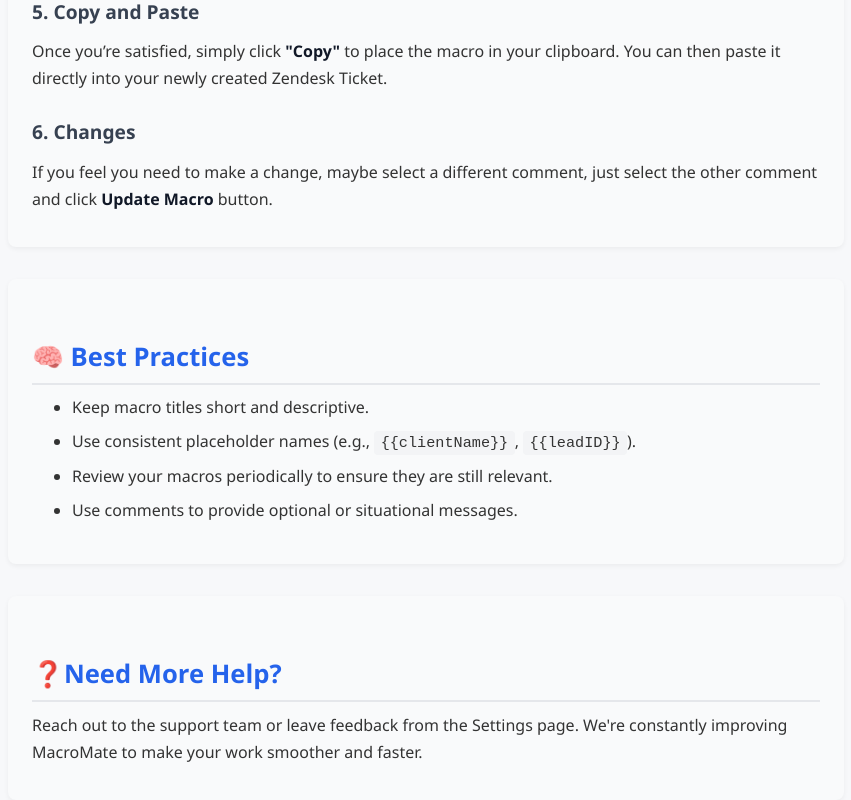
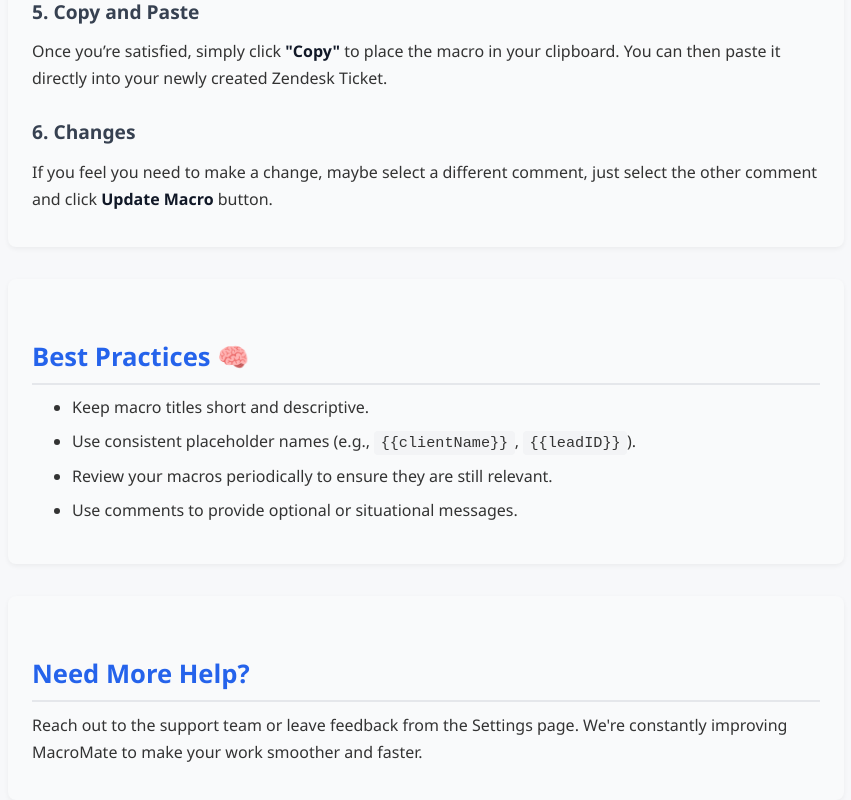
Before and after one commit to JOHNINDAKWA/macromate-dashboard, a React (Vite) app: page /help in a window 1280 px wide. Shown: the part 3674-4474 px from the top of the page, without its empty margins (364-1215 px from the left). Built offline with nearby package versions, Linux system fonts and the light colour scheme.

Commit message:
Added the Help Page

```diff
--- a/src/pages/Help/Help.jsx
+++ b/src/pages/Help/Help.jsx
@@ -300,7 +300,7 @@ const Help = () => {
         </section>
 
         <section>
-          <h2>🧠 Best Practices</h2>
+          <h2> Best Practices 🧠</h2>
           <ul>
             <li>Keep macro titles short and descriptive.</li>
             <li>
@@ -316,7 +316,7 @@ const Help = () => {
         </section>
 
         <section>
-          <h2>❓Need More Help?</h2>
+          <h2>Need More Help?</h2>
           <p>
             Reach out to the support team or leave feedback from the Settings
             page. We're constantly improving MacroMate to make your work
```
